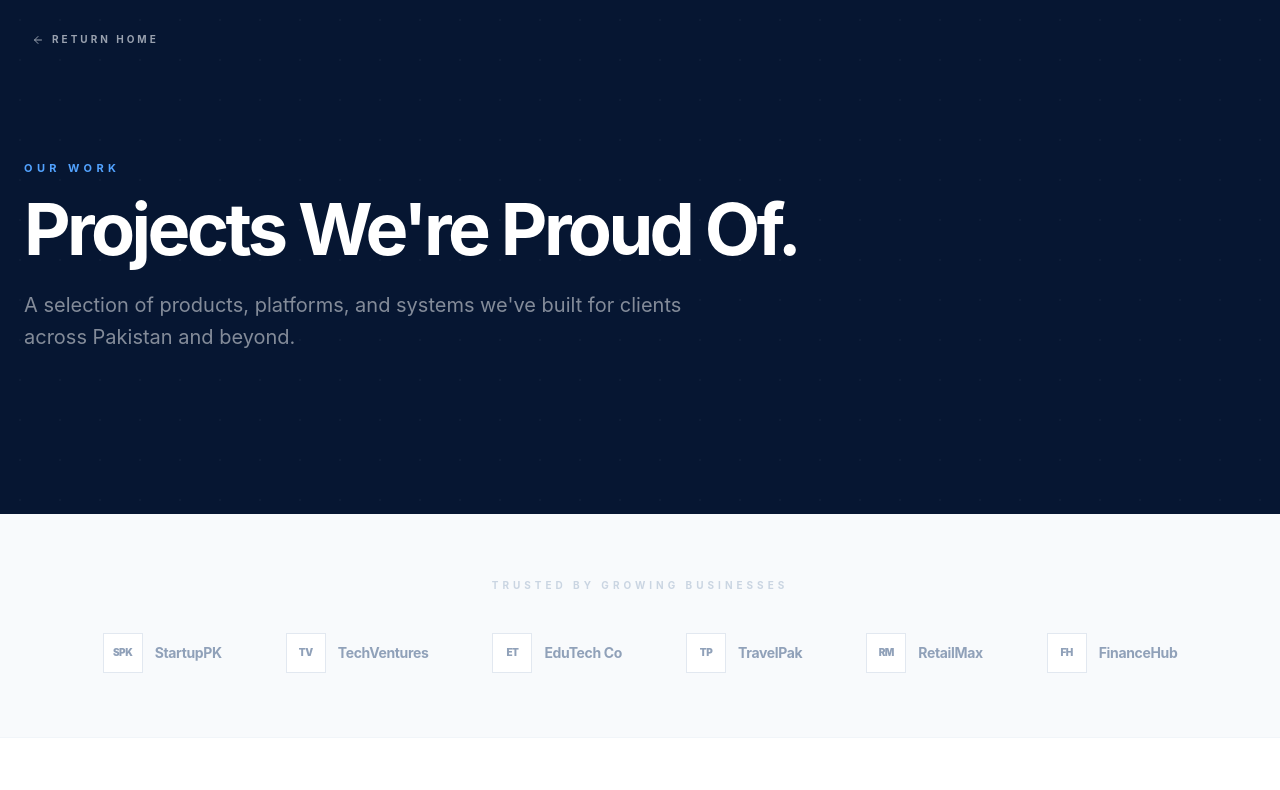
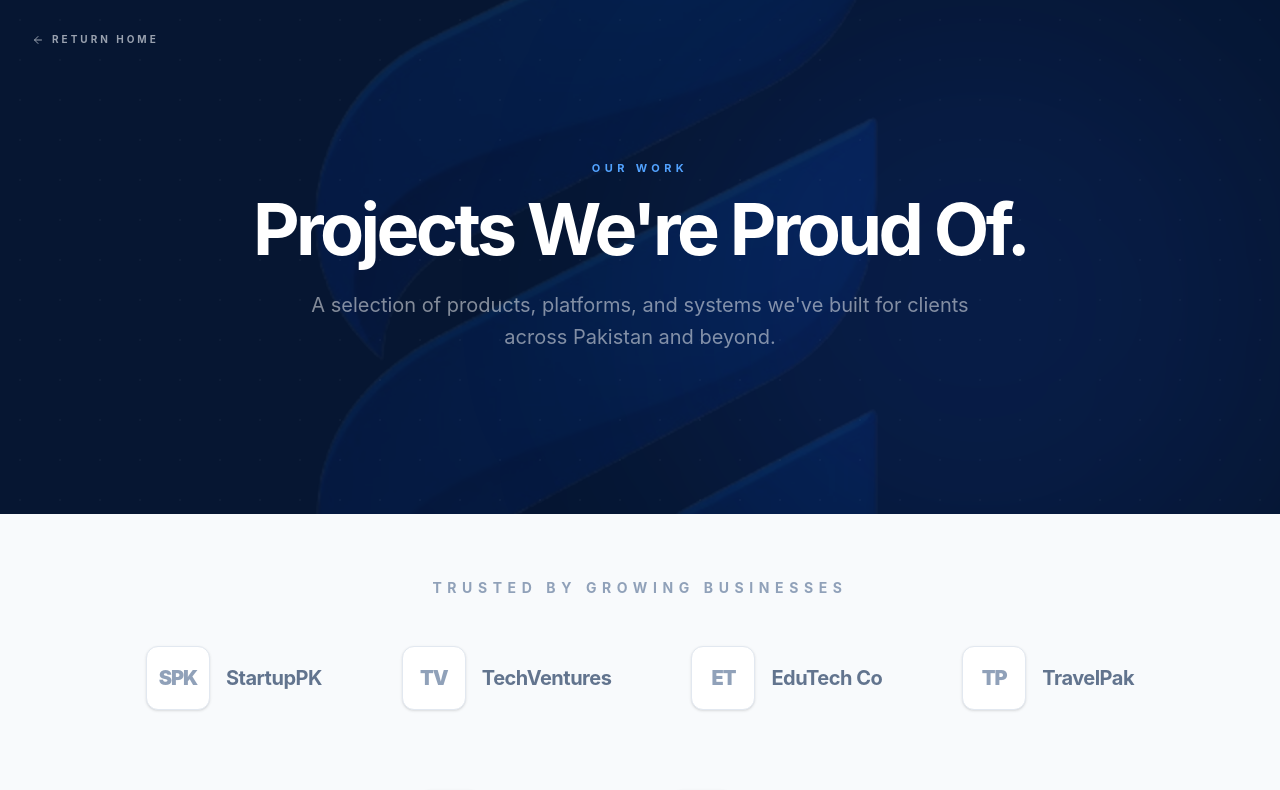
Before and after one commit to sultanraham/Devnexes, a React (Vite) app: page /portfolio in a window 1280 px wide. Shown: the top 790 px of the page. Built offline with nearby package versions, Linux system fonts and the light colour scheme; no server answers.

Commit message:
Update Portfolio header and increase client logo size

```diff
--- a/src/components/PortfolioPage.jsx
+++ b/src/components/PortfolioPage.jsx
@@ -112,9 +112,20 @@ const PortfolioPage = () => {
 
       {/* Hero */}
       <section className="min-h-[50vh] bg-[#061632] flex items-center relative overflow-hidden">
-        <div className="absolute inset-0 opacity-[0.03]" style={{ backgroundImage: 'radial-gradient(#ffffff 1px, transparent 1px)', backgroundSize: '40px 40px' }} />
-        <div className="container mx-auto px-6 max-w-7xl relative z-10 py-32 md:py-40">
-          <motion.div initial={{ opacity: 0, y: 30 }} animate={{ opacity: 1, y: 0 }}>
+
+        {/* Background Logo with Low Opacity */}
+        <div className="absolute inset-0 flex items-center justify-center pointer-events-none z-0 overflow-hidden">
+          <img
+            src="/images/devnexes-logo.png"
+            alt=""
+            className="w-[120%] md:w-[80%] max-w-[1000px] opacity-[0.15] object-contain"
+          />
+        </div>
+
+        <div className="absolute inset-0 opacity-[0.03] z-0" style={{ backgroundImage: 'radial-gradient(#ffffff 1px, transparent 1px)', backgroundSize: '40px 40px' }} />
+        <div className="absolute top-0 right-0 w-[600px] h-[600px] bg-blue-600/10 rounded-full blur-[120px] z-0" />
+        <div className="container mx-auto px-6 max-w-7xl relative z-10 py-32 md:py-40 flex flex-col items-center text-center">
+          <motion.div initial={{ opacity: 0, y: 30 }} animate={{ opacity: 1, y: 0 }} transition={{ duration: 0.6 }} className="flex flex-col items-center">
             <p className="text-blue-400 text-[11px] font-bold uppercase tracking-[0.4em] mb-4">Our Work</p>
             <h1 className="text-white text-4xl md:text-7xl font-bold tracking-tighter leading-none mb-6 max-w-4xl">
               Projects We're Proud Of.
@@ -130,17 +141,17 @@ const PortfolioPage = () => {
       <section className="py-16 bg-slate-50 border-b border-slate-100">
         <div className="container mx-auto px-6 max-w-7xl">
           <motion.p initial={{ opacity: 0 }} whileInView={{ opacity: 1 }} viewport={{ once: true }}
-            className="text-[10px] font-bold uppercase tracking-[0.4em] text-slate-300 text-center mb-10">
+            className="text-sm font-bold uppercase tracking-[0.4em] text-slate-400 text-center mb-12">
             Trusted by Growing Businesses
           </motion.p>
-          <div className="flex flex-wrap items-center justify-center gap-8 md:gap-16">
+          <div className="flex flex-wrap items-center justify-center gap-10 md:gap-20">
             {clientLogos.map((logo, i) => (
               <motion.div key={i} initial={{ opacity: 0, y: 10 }} whileInView={{ opacity: 1, y: 0 }} transition={{ delay: i * 0.08 }} viewport={{ once: true }}
-                className="flex items-center gap-3 group">
-                <div className="w-10 h-10 bg-white border border-slate-200 flex items-center justify-center group-hover:border-[#1e3a8a]/30 transition-all">
-                  <span className="text-[10px] font-black text-slate-400 tracking-tighter">{logo.initials}</span>
+                className="flex items-center gap-4 group">
+                <div className="w-16 h-16 bg-white border border-slate-200 rounded-xl shadow-sm flex items-center justify-center group-hover:border-[#1e3a8a]/30 group-hover:shadow-md transition-all">
+                  <span className="text-lg md:text-xl font-black text-slate-400 tracking-tighter group-hover:text-[#1e3a8a] transition-all">{logo.initials}</span>
                 </div>
-                <span className="text-slate-400 font-bold text-sm tracking-tight group-hover:text-[#1e3a8a] transition-all">{logo.name}</span>
+                <span className="text-slate-500 font-bold text-lg md:text-xl tracking-tight group-hover:text-[#1e3a8a] transition-all">{logo.name}</span>
               </motion.div>
             ))}
           </div>
```
